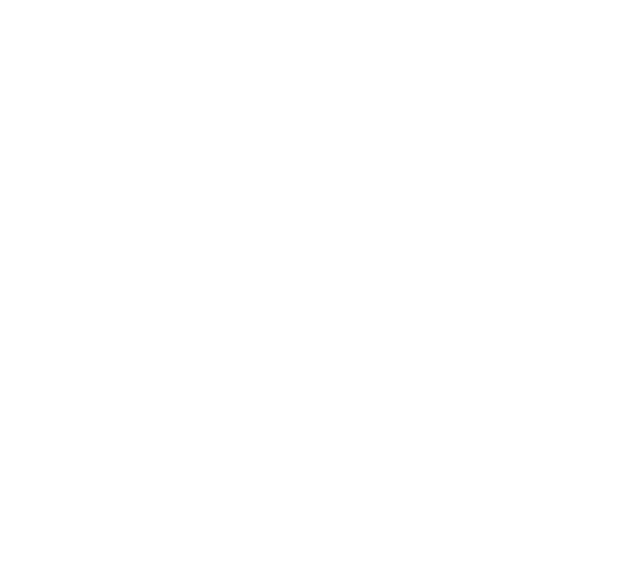
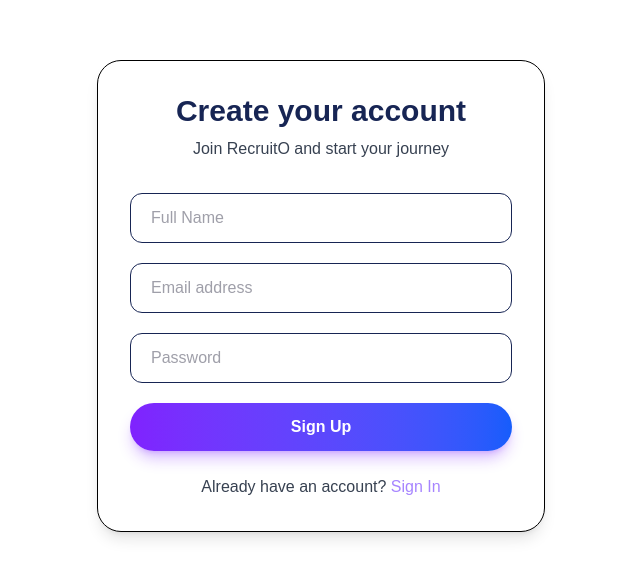
Before and after one commit to RecruitO-Org/RecruitO, a React (Vite) app in the folder react-landing-page-responsive/: page /signup in a window 1280 px wide. Before the commit this address had no page. Shown: the part 104-682 px from the top of the page, without its empty margins (319-959 px from the left). Built offline with nearby package versions, Linux system fonts and the light colour scheme.

Commit message:
created sign up page

```diff
--- a/react-landing-page-responsive/src/App.tsx
+++ b/react-landing-page-responsive/src/App.tsx
@@ -1,15 +1,14 @@
 import { Routes, Route } from "react-router-dom";
 import Landing from "./pages/landing/Landing";
 import Login from "./pages/auth/Login";
-
-// import { Signup } from "./pages/auth/Signup";
+import Signup from "./pages/auth/Signup"; // ✅ add this
 
 function App() {
   return (
     <Routes>
       <Route path="/" element={<Landing />} />
       <Route path="/login" element={<Login />} />
-      {/* <Route path="/signup" element={<Signup />} /> */}
+      <Route path="/signup" element={<Signup />} /> {/* ✅ enable */}
     </Routes>
   );
 }
--- a/react-landing-page-responsive/src/pages/auth/Signup.tsx
+++ b/react-landing-page-responsive/src/pages/auth/Signup.tsx
@@ -0,0 +1,100 @@
+import { Link } from "react-router-dom";
+import { motion } from "framer-motion";
+
+export default function Signup() {
+  return (
+    <section className="min-h-screen flex items-center justify-center bg-body px-4">
+      <motion.div
+        initial={{ opacity: 0, y: 40 }}
+        animate={{ opacity: 1, y: 0 }}
+        transition={{ duration: 0.6, ease: "easeOut" }}
+        className="
+          w-full max-w-md
+          bg-box-bg border border-box-border
+          rounded-3xl p-8
+          shadow-lg shadow-box-shadow
+        "
+      >
+        {/* Title */}
+        <h1 className="text-3xl font-bold text-heading-1 text-center">
+          Create your account
+        </h1>
+        <p className="text-heading-3 text-center mt-2">
+          Join RecruitO and start your journey
+        </p>
+
+        {/* Form */}
+        <form className="mt-8 space-y-5">
+          {/* Name */}
+          <input
+            type="text"
+            placeholder="Full Name"
+            className="
+              w-full px-5 py-3 rounded-xl
+              bg-body border border-box-border
+              text-heading-1
+              placeholder:text-zinc-400
+              outline-none
+              focus:border-violet-500
+            "
+          />
+
+          {/* Email */}
+          <input
+            type="email"
+            placeholder="Email address"
+            className="
+              w-full px-5 py-3 rounded-xl
+              bg-body border border-box-border
+              text-heading-1
+              placeholder:text-zinc-400
+              outline-none
+              focus:border-violet-500
+            "
+          />
+
+          {/* Password */}
+          <input
+            type="password"
+            placeholder="Password"
+            className="
+              w-full px-5 py-3 rounded-xl
+              bg-body border border-box-border
+              text-heading-1
+              placeholder:text-zinc-400
+              outline-none
+              focus:border-violet-500
+            "
+          />
+
+          {/* Submit */}
+          <button
+            type="submit"
+            className="
+              w-full py-3 rounded-full
+              bg-gradient-to-r from-violet-600 to-blue-600
+              text-white font-semibold
+              transition-all duration-300
+              hover:scale-105
+              active:scale-95
+              shadow-lg shadow-violet-600/30
+            "
+          >
+            Sign Up
+          </button>
+        </form>
+
+        {/* Footer */}
+        <p className="text-center text-heading-3 mt-6">
+          Already have an account?{" "}
+          <Link
+            to="/signin"
+            className="text-violet-400 hover:text-violet-300 font-medium"
+          >
+            Sign In
+          </Link>
+        </p>
+      </motion.div>
+    </section>
+  );
+}
```
Also changed, not shown: 1 other file (tests, documents, lock files or other folders).
